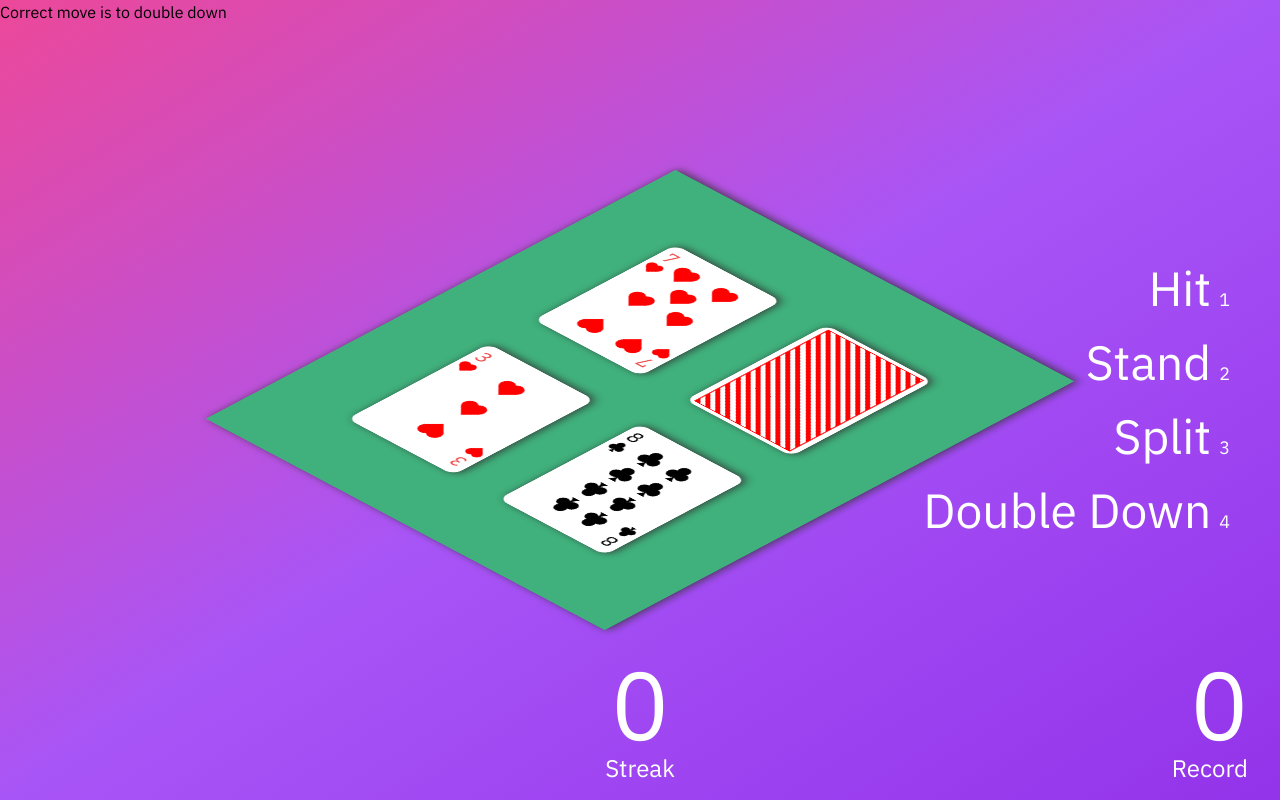
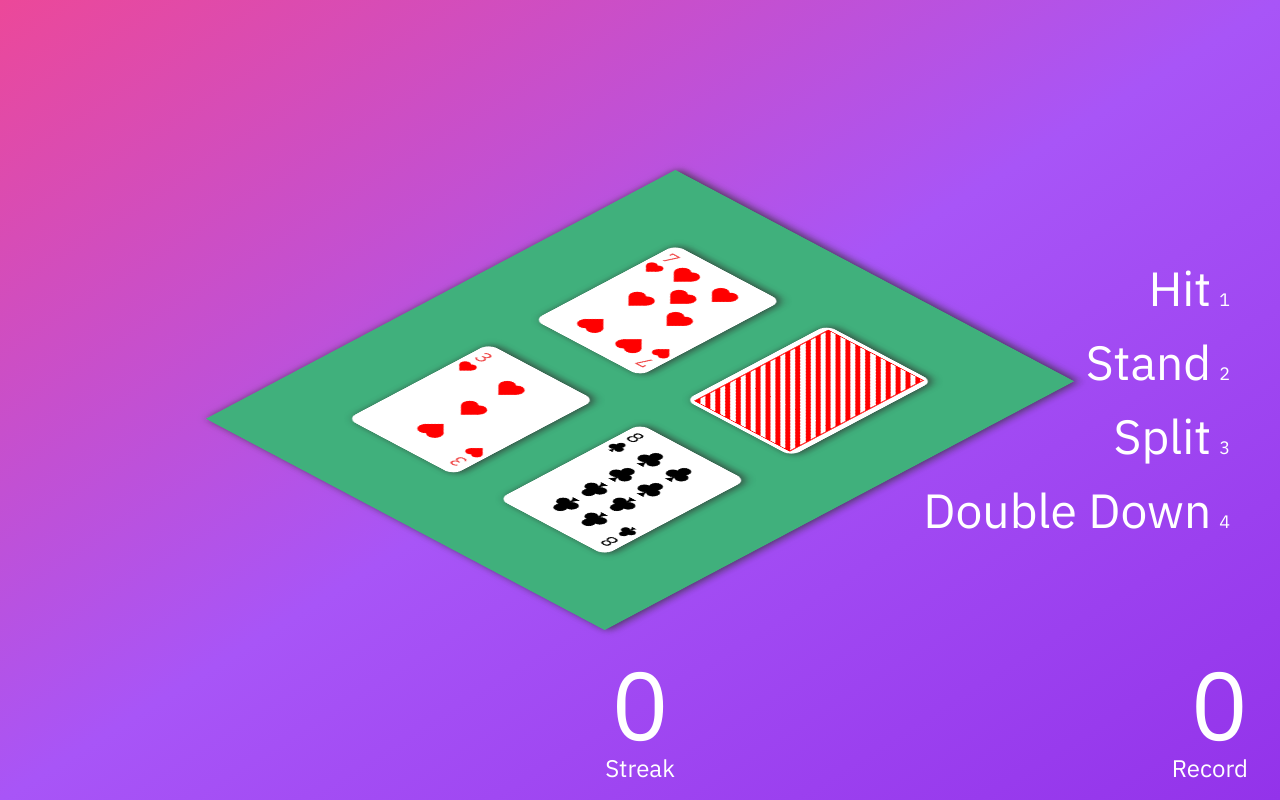
Before and after one commit to benjamin-atlas/perfect-blackjack-strategy, a Vue app in the folder perfect-blackjack-strategy-frontend/: page / in a window 1280 px wide. Built offline with nearby package versions, Linux system fonts and the light colour scheme.

Commit message:
Commented out debug message

```diff
--- a/perfect-blackjack-strategy-frontend/src/components/Table.vue
+++ b/perfect-blackjack-strategy-frontend/src/components/Table.vue
@@ -1,5 +1,5 @@
 <template>
-  <div v-if="correctMove">Correct move is to {{correctMove}}</div>
+  <!-- <div v-if="correctMove">Correct move is to {{correctMove}}</div> -->
   <div class="grid gap-16 playing-table">
     <div class="relative" v-for="(cardInfo, index) in dealerHand" :key="index">
       <Card
```
